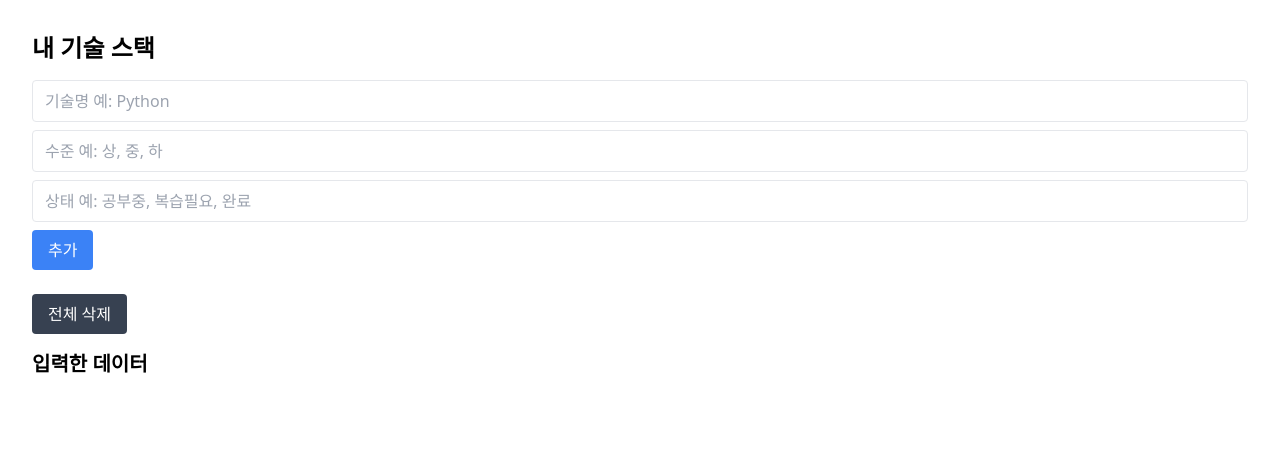
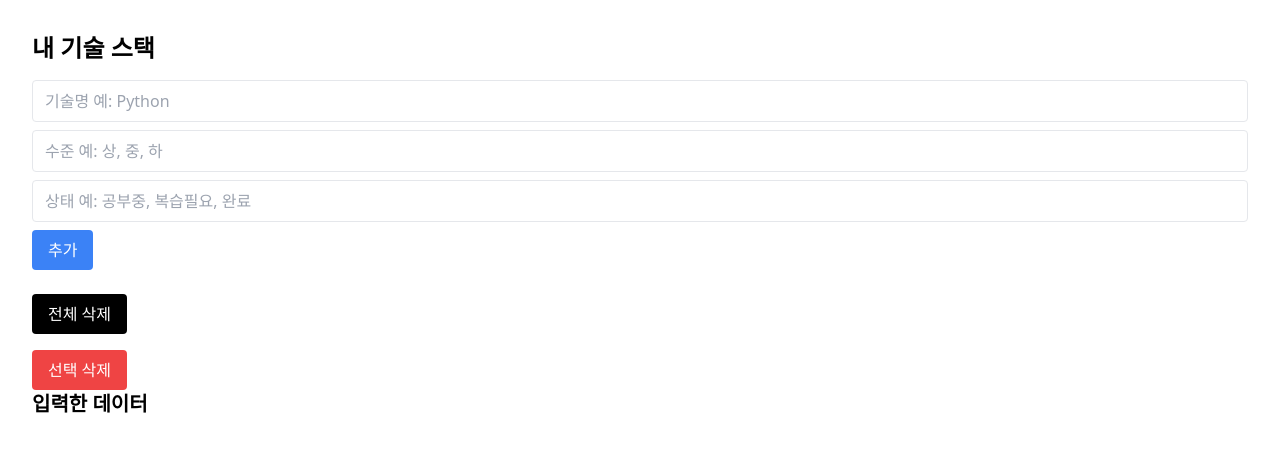
Before and after one commit to vilinetgottaworld/hello_flask, a Flask app: page / in a window 1280 px wide. Shown: the top 452 px of the page. Run offline with Flask 3, Linux system fonts and the light colour scheme; some libraries are stand-ins or nearby versions.

Commit message:
딕셔너리 다속성 create read delete 구현

```diff
--- a/app.py
+++ b/app.py
@@ -25,17 +25,28 @@ def send():
 
     return redirect('/')
 
-@app.route('/delete/<int:index>', methods=['POST'])
-def delete(index):
-    if 0 <= index < len(messages):
-        messages.pop(index)
-
-    return redirect('/')
-
 @app.route('/delete_all', methods=['POST'])
 def delete_all():
     messages.clear()
     return redirect('/')
 
+@app.route('/delete', methods=['POST'])
+def delete():
+    index = int(request.form['index'])
+    messages.pop(index)
+    return redirect('/')
+
+@app.route('/delete_selected', methods=['POST'])
+def delete_selected():
+    indexes = request.form.getlist('delete_indexes')
+
+    indexes = [int(index) for index in indexes]
+    indexes.sort(reverse=True)
+
+    for index in indexes:
+        messages.pop(index)
+
+    return redirect('/')
+
 if __name__ == '__main__':
     app.run(host="0.0.0.0", port=5000, debug=True)
--- a/templates/index.html
+++ b/templates/index.html
@@ -36,12 +36,21 @@
         추가
     </button>
 </form>
-<form action="/delete_all" method="POST" class="mb-4">
-    <button
-        type="submit"
-        class="bg-gray-700 text-white px-4 py-2 rounded"
-    >
+<form action="/delete_all" method="post">
+    <button type="submit" class="bg-black text-white px-4 py-2 rounded">
         전체 삭제
+    </button>
+</form>
+<form action="/delete_selected" method="post">
+    {% for item in messages %}
+        <div class="bg-yellow-200 p-2 m-2 rounded flex items-center gap-3">
+            <input type="checkbox" name="delete_indexes" value="{{ loop.index0 }}">
+            <span>{{ item['skill'] }} / {{ item['level'] }} / {{ item['status'] }}</span>
+        </div>
+    {% endfor %}
+
+    <button type="submit" class="mt-4 bg-red-500 text-white px-4 py-2 rounded">
+        선택 삭제
     </button>
 </form>
     <h2 class="text-xl font-bold mb-3">입력한 데이터</h2>
@@ -68,24 +77,19 @@
     </div>
     <div class="space-y-2">
     {% for item in messages %}
-        <div class="border p-3 rounded flex justify-between items-center">
-            <div>
-                <p class="font-bold">{{ item["skill"] }}</p>
-                <p class="text-sm text-gray-600">
-                    수준: {{ item["level"] }} / 상태: {{ item["status"] }}
-                </p>
-            </div>
+    <div class="bg-yellow-200 p-2 m-2 rounded flex justify-between items-center">
+        <span>{{ item['skill'] }} / {{ item['level'] }} / {{ item['status'] }}</span>
 
-            <form action="/delete/{{ loop.index0 }}" method="POST">
-                <button
-                    type="submit"
-                    class="bg-red-500 text-white px-3 py-1 rounded"
-                >
-                    삭제
-                </button>
-            </form>
-        </div>
-    {% endfor %}
+        <form action="/delete" method="post">
+            <input type="hidden" name="index" value="{{ loop.index0 }}">
+            <button type="submit"
+                    class="ml-2 bg-red-500 text-white px-3 py-1 rounded"
+                    onclick="return confirm('정말 삭제할까요?')">
+                삭제
+            </button>
+        </form>
+    </div>
+{% endfor %}
 </div>
 </body>
 </html>
```
